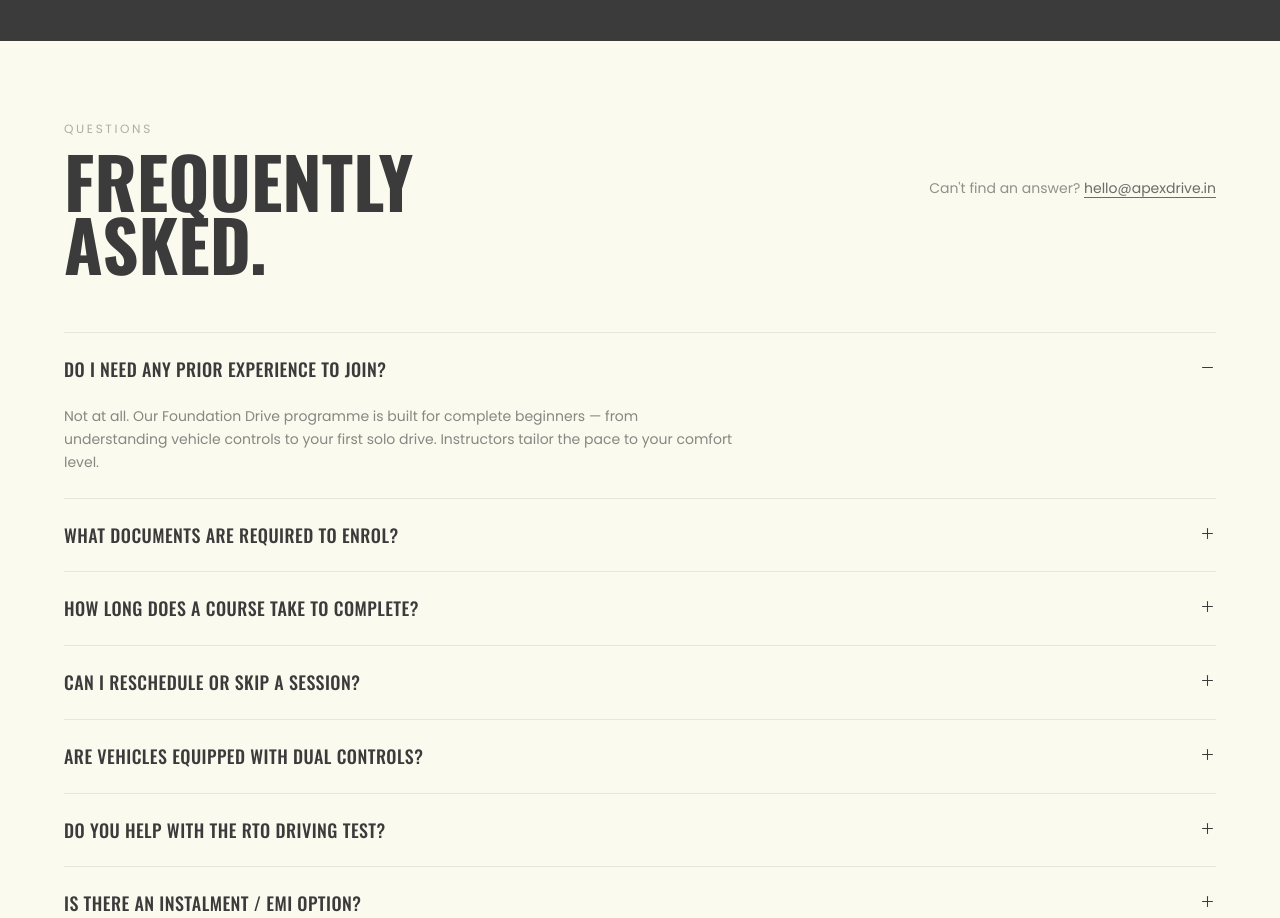
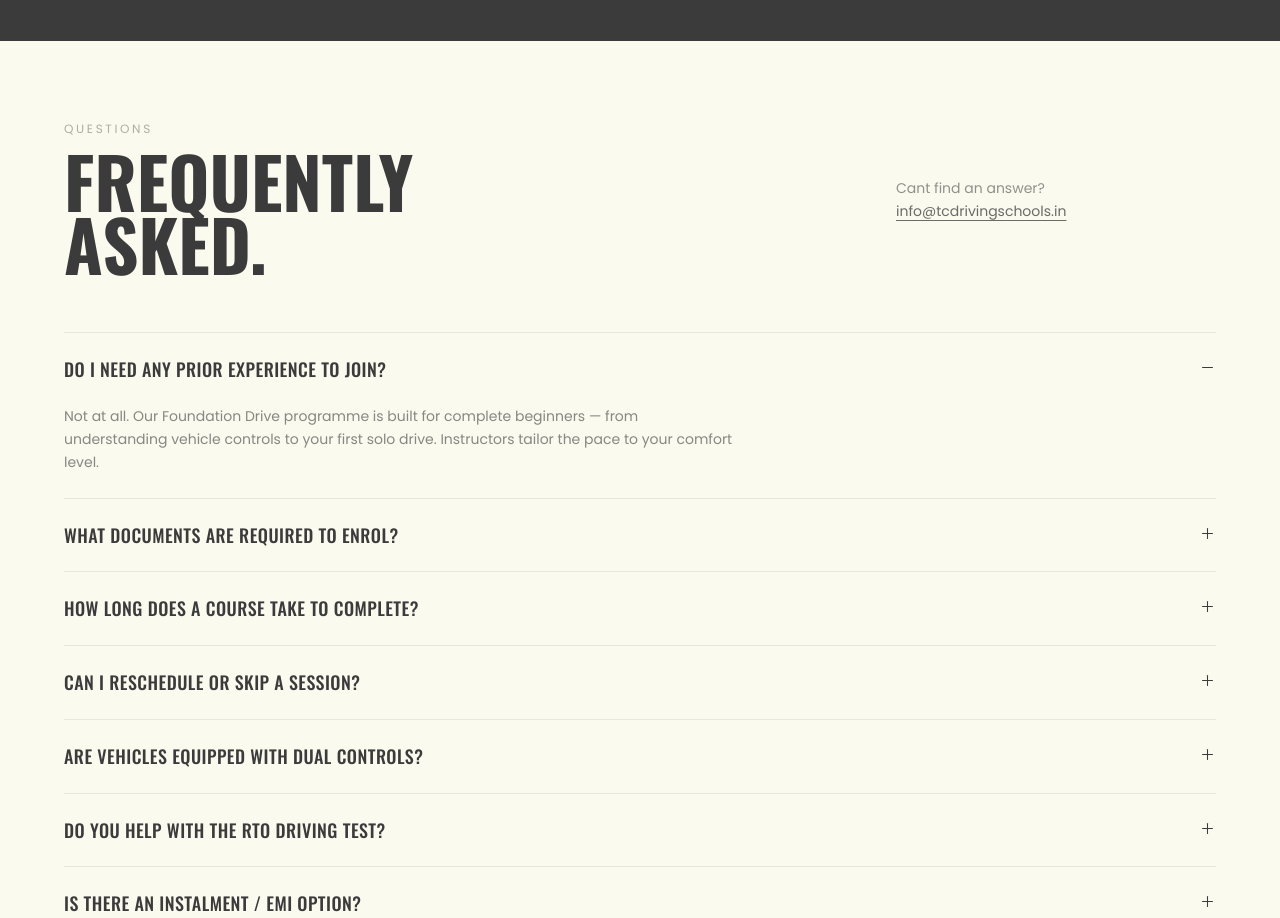
Before and after one commit to somyaaa07/TC-DrivingSchool, a Next.js app: page / in a window 1280 px wide. Shown: the part 7740-8658 px from the top of the page. Built offline with nearby package versions, Linux system fonts and the light colour scheme.

Commit message:
final push

```diff
--- a/src/components/FAQ.jsx
+++ b/src/components/FAQ.jsx
@@ -115,12 +115,12 @@ export default function FAQ() {
             </h2>
           </div>
           <p className="font-poppins text-sm leading-relaxed text-fg/55 max-w-xs md:pt-14">
-            Can't find an answer?{' '}
+            Cant find an answer?{' '}
             <a
               href="mailto:hello@apexdrive.in"
               className="underline underline-offset-4 text-fg/75 hover:text-fg transition-colors duration-200"
             >
-              hello@apexdrive.in
+              info@tcdrivingschools.in
             </a>
           </p>
         </motion.div>
```
